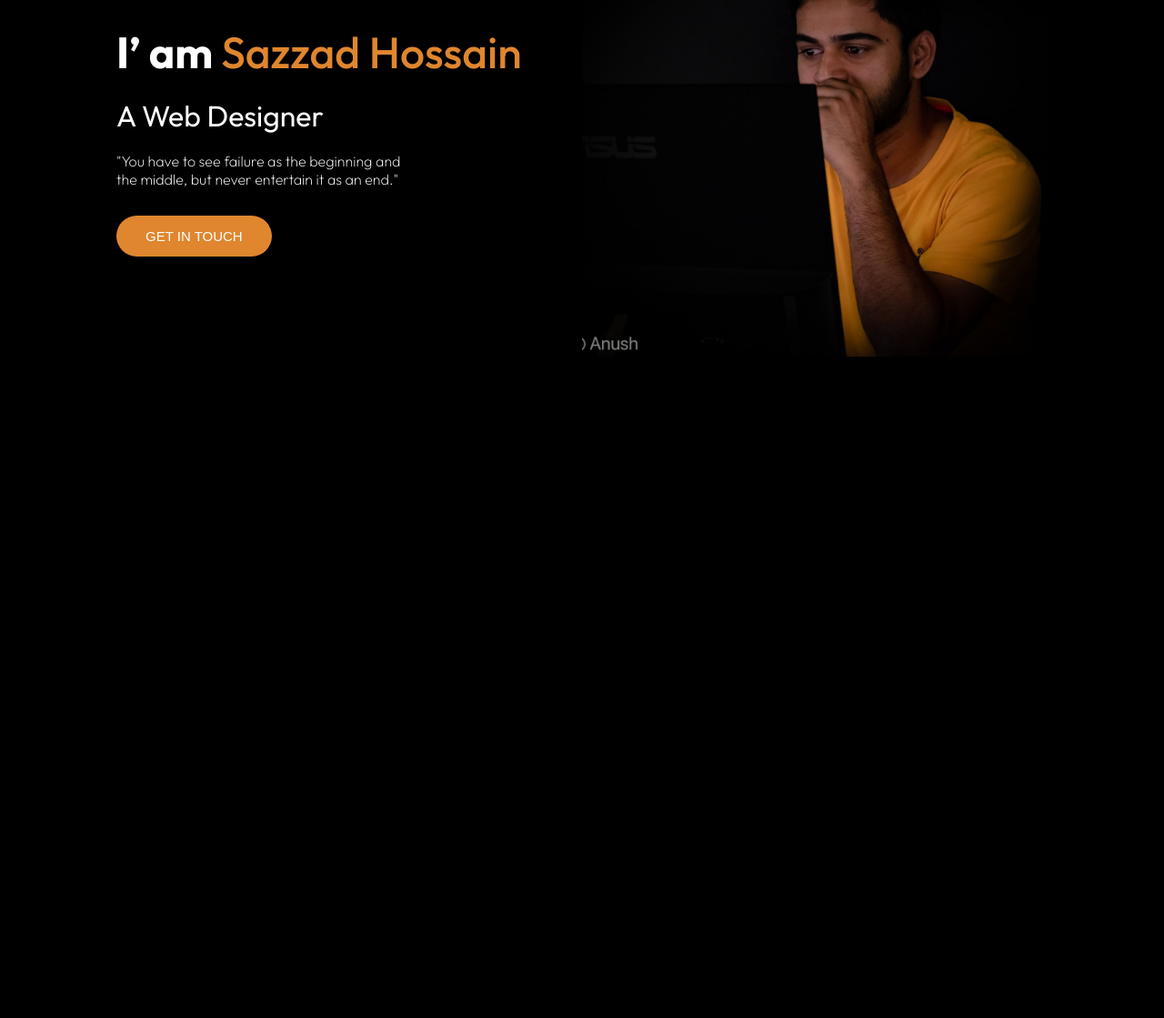
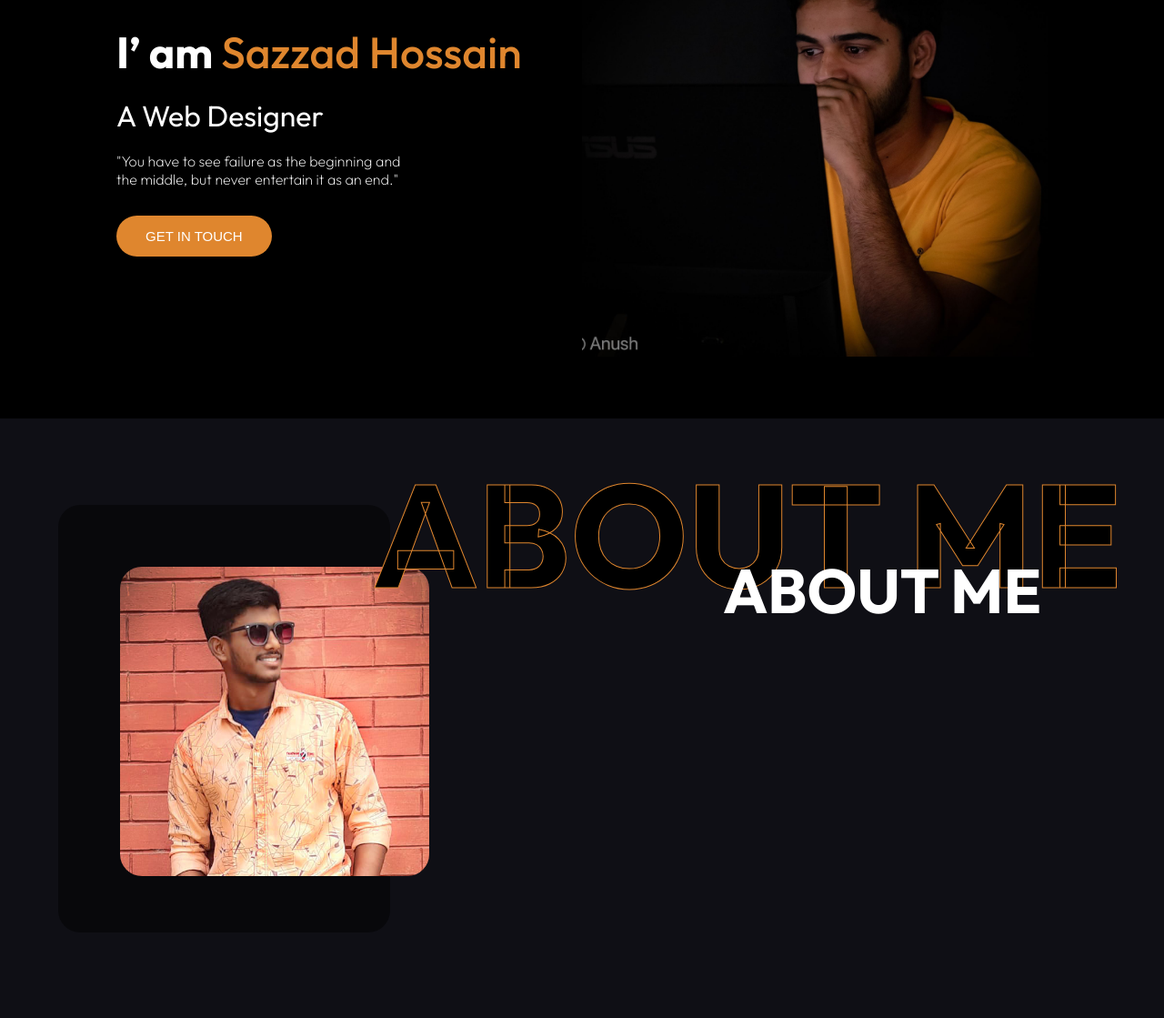
Before and after one commit to SAZZADHOSSAIN111/sazzadhossain.net, a plain HTML site: page index.html in a window 1280 px wide. Shown: the part 241-1360 px from the top of the page at 91% size. Before the commit the page ends 800 px from the top, so only its background shows below. Drawn offline with Linux system fonts and the light colour scheme.

Commit message:
about me section

```diff
--- a/index.html
+++ b/index.html
@@ -11,11 +11,13 @@
     <link href="https://fonts.googleapis.com/css2?family=Outfit:wght@100..900&display=swap"     rel="stylesheet">
 </head>
 <body>
+
+
     <nav class="navigation">
         <img src="images/logo.png" alt="">
         <ul>
             <li><a href="#">HOME</a></li>
-            <li><a href="#"> ABOUT ME</a></li>
+            <li><a href="#">ABOUT ME</a></li>
             <li><a href="#">GALLERY</a></li>
             <li><a href="#">PARTNERS</a></li>
             <li><a href="#">TESTIMONIALS</a></li>
@@ -40,5 +42,28 @@
         </div>
 
     </div>
+
+    <div class="aboutme">
+
+        <div class="aboutme-left-side">
+           <div class="aboutme-blackbackground">
+               <div class="about-me-image"> </div>
+           </div>
+
+        </div>
+
+        <div class="aboutme-rightside">
+            <div class="aboutme-heading">
+                <h1 class="aboutme-heading1">ABOUT ME</h1>
+                <h1 class="aboutme-heading2">ABOUT ME</h1>
+
+            </div>
+
+        </div>
+
+    </div>
+
+
+
 </body>
 </html>
--- a/personal.css
+++ b/personal.css
@@ -89,3 +89,59 @@ body{
     font-size: 15px;
     margin-top: 10px;
 }
+.aboutme{
+    background-color:#0F0F15 ;
+    width: 100%;
+    height: fit-content;
+    padding: 2% 5% 2% 5%;
+    display: grid;
+    grid-template-columns: 30% 70%;
+}
+
+.aboutme-left-side{
+    width: 40%;
+    padding: 20% 0;
+}
+
+.aboutme-blackbackground{
+    height: 470px;
+    width: 365px;
+    background-color: #00000075;
+    border-radius: 24px;
+}
+
+.about-me-image{
+    height: 340px;
+    width: 340px;
+    background-image: url(images/myself-02.jpg);
+    position: absolute;
+    transform: translate(20%, 20%);
+    border-radius: 24px;
+    background-size: 500px;
+    background-position:50% 20% ;
+}
+
+.about-me-image img{
+    height: 300px;
+}
+
+.aboutme-rightside{
+    /* background-color: red; */
+    width: auto;
+    height: auto;
+}
+
+.aboutme-heading h1{
+    position: absolute;
+}
+.aboutme-heading1{
+    font-size: 160px;
+    /* color: white; */
+    -webkit-text-stroke: 1px#DF862E;
+}
+.aboutme-heading2{
+    font-size: 68px;
+    color: white;
+    /* -webkit-text-stroke: 2px#DF862E; */
+    transform: translate(110%, 140%);
+}
```
Also changed, not shown: images/myself-02.jpg (added).
